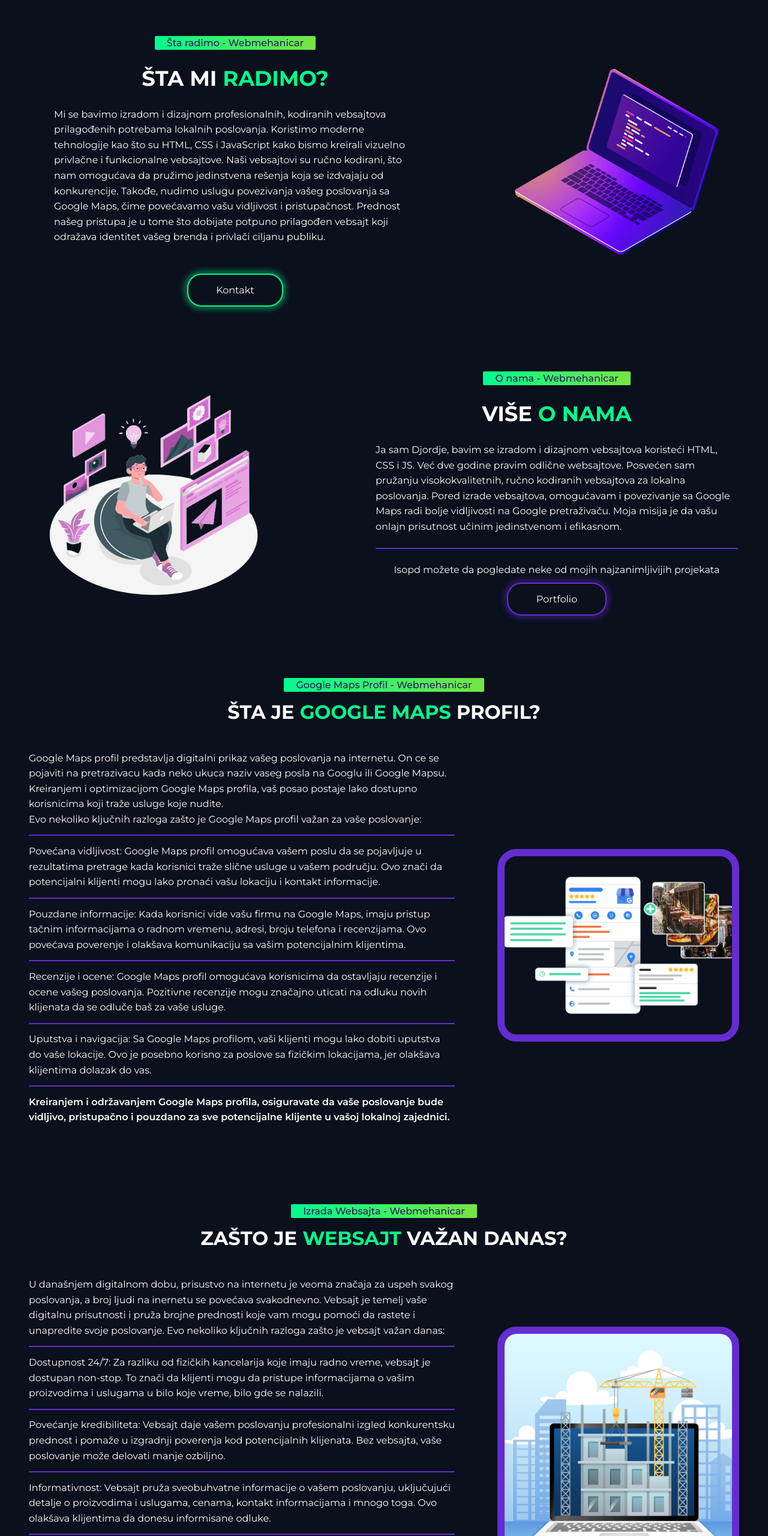
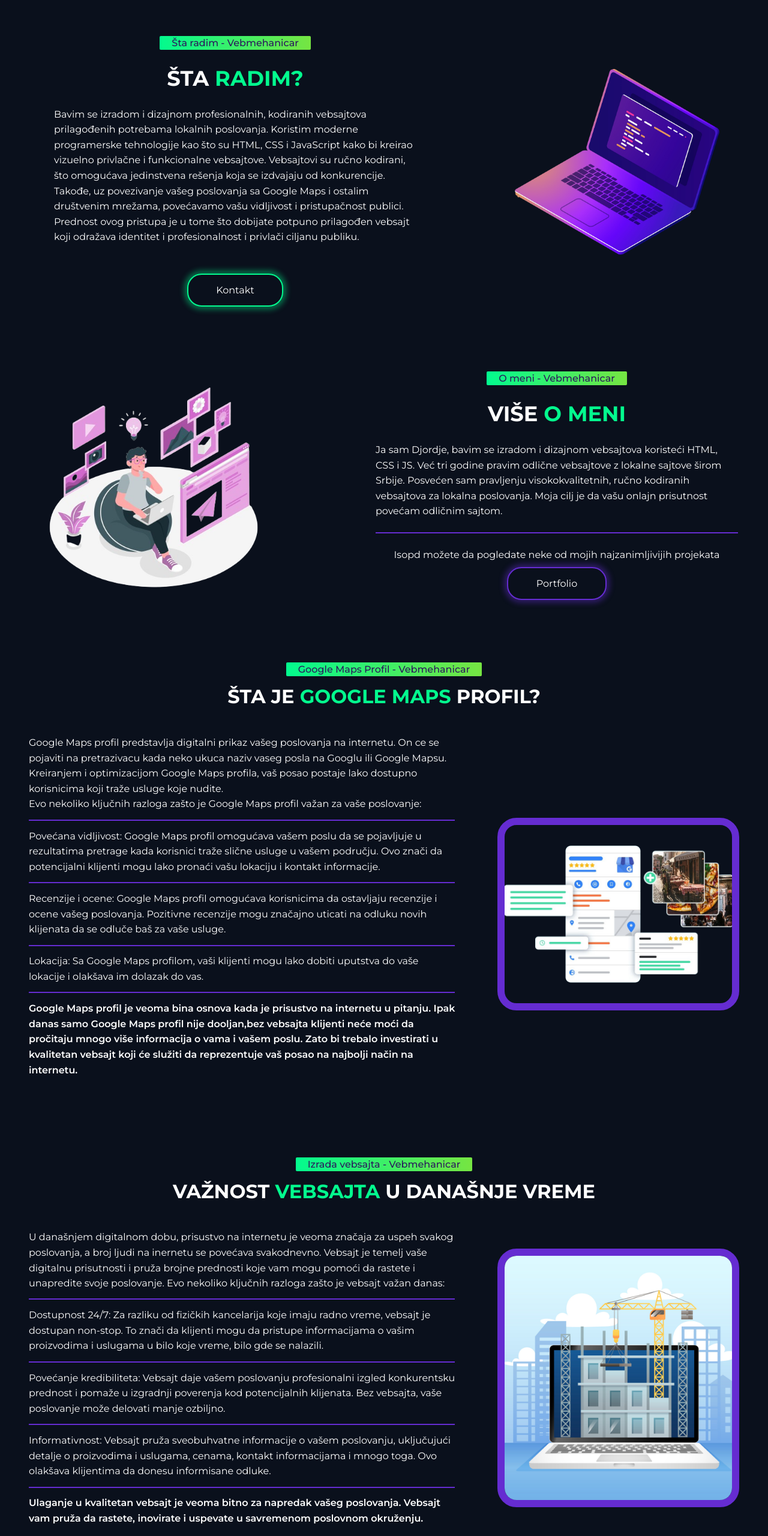
Before and after one commit to Djordje3002/webmehanicar.github.io, a plain HTML site: page index.html in a window 1280 px wide. Shown: the part 1059-3619 px from the top of the page at 60% size. Drawn offline with Linux system fonts and the light colour scheme.

Commit message:
Update index.html

```diff
--- a/index.html
+++ b/index.html
@@ -53,11 +53,11 @@
     <section class="zasto_sajt">
         <div class="container2">
             <div class="first">
-                <a href="#" class="pokazivac">Šta radimo - Webmehanicar</a>
+                <a href="#" class="pokazivac">Šta radim - Vebmehanicar</a>
                 <div class="main-title">
-                    <h2>Šta mi <span>radimo?</span><span class="bg-text"></span></h2>
+                    <h2>Šta <span>radim?</span><span class="bg-text"></span></h2>
                 </div>
-                <p>Mi se bavimo izradom i dizajnom profesionalnih, kodiranih vebsajtova prilagođenih potrebama lokalnih poslovanja. Koristimo moderne tehnologije kao što su HTML, CSS i JavaScript kako bismo kreirali vizuelno privlačne i funkcionalne vebsajtove. Naši vebsajtovi su ručno kodirani, što nam omogućava da pružimo jedinstvena rešenja koja se izdvajaju od konkurencije. Takođe, nudimo uslugu povezivanja vašeg poslovanja sa Google Maps, čime povećavamo vašu vidljivost i pristupačnost. Prednost našeg pristupa je u tome što dobijate potpuno prilagođen vebsajt koji odražava identitet vašeg brenda i privlači ciljanu publiku.
+                <p>Bavim se izradom i dizajnom profesionalnih, kodiranih vebsajtova prilagođenih potrebama lokalnih poslovanja. Koristim moderne programerske tehnologije kao što su HTML, CSS i JavaScript kako bi kreirao vizuelno privlačne i funkcionalne vebsajtove. Vebsajtovi su ručno kodirani, što omogućava jedinstvena rešenja koja se izdvajaju od konkurencije. Takođe, uz povezivanje vašeg poslovanja sa Google Maps i ostalim društvenim mrežama, povećavamo vašu vidljivost i pristupačnost publici. Prednost ovog pristupa je u tome što dobijate potpuno prilagođen vebsajt koji odražava identitet i profesionalnost i privlači ciljanu publiku.
                 </p>
                 <button onclick="document.location='#kon'" class="zeleni_btn">Kontakt</button>
             </div>
@@ -74,11 +74,11 @@
                 <img src="images/Konacna slika za o nama.png" alt="">
             </div>
             <div class="kontent2">
-                <a href="#" class="pokazivac">O nama - Webmehanicar</a>
+                <a href="#" class="pokazivac">O meni - Vebmehanicar</a>
                 <div class="main-title">
-                    <h2>Više <span>o nama</span><span class="bg-text"></span></h2>
+                    <h2>Više <span>o meni</span><span class="bg-text"></span></h2>
                 </div>
-                <p>Ja sam Djordje, bavim se izradom i dizajnom vebsajtova koristeći HTML, CSS i JS. Već dve godine pravim odlične websajtove. Posvećen sam pružanju visokokvalitetnih, ručno kodiranih vebsajtova za lokalna poslovanja. Pored izrade vebsajtova, omogućavam i povezivanje sa Google Maps radi bolje vidljivosti na Google pretraživaču. Moja misija je da vašu onlajn prisutnost učinim jedinstvenom i efikasnom.
+                <p>Ja sam Djordje, bavim se izradom i dizajnom vebsajtova koristeći HTML, CSS i JS. Već tri godine pravim odlične vebsajtove z lokalne sajtove širom Srbije. Posvećen sam pravljenju visokokvalitetnih, ručno kodiranih vebsajtova za lokalna poslovanja. Moja cilj je da vašu onlajn prisutnost povećam odličnim sajtom.
                     <hr class="one">
                 <p>Isopd možete da pogledate neke od mojih najzanimljivijih projekata</p>
                 </p>
@@ -91,7 +91,7 @@
         <!------GOOGLE MAPS---->
     <div class="maps" id="maps">
         <div class="naslov">
-            <a href="#" class="pokazivac">Google Maps Profil - Webmehanicar</a>
+            <a href="#" class="pokazivac">Google Maps Profil - Vebmehanicar</a>
             <div class="main-title">
                 <h2>Šta je <span>Google Maps</span> profil?<span class="bg-text"></span></h2>
             </div>
@@ -103,14 +103,13 @@
 
                 <p>Povećana vidljivost: Google Maps profil omogućava vašem poslu da se pojavljuje u rezultatima pretrage kada korisnici traže slične usluge u vašem području. Ovo znači da potencijalni klijenti mogu lako pronaći vašu lokaciju i kontakt informacije.</p> <hr>
 
-                <p>Pouzdane informacije: Kada korisnici vide vašu firmu na Google Maps, imaju pristup tačnim informacijama o radnom vremenu, adresi, broju telefona i recenzijama. Ovo povećava poverenje i olakšava komunikaciju sa vašim potencijalnim klijentima.</p> <hr>
 
                 <p>Recenzije i ocene: Google Maps profil omogućava korisnicima da ostavljaju recenzije i ocene vašeg poslovanja. Pozitivne recenzije mogu značajno uticati na odluku novih klijenata da se odluče baš za vaše usluge.</p> <hr>
 
-                <p>Uputstva i navigacija: Sa Google Maps profilom, vaši klijenti mogu lako dobiti uputstva do vaše lokacije. Ovo je posebno korisno za poslove sa fizičkim lokacijama, jer olakšava klijentima dolazak do vas.</p>
+                <p>Lokacija: Sa Google Maps profilom, vaši klijenti mogu lako dobiti uputstva do vaše lokacije i olakšava im dolazak do vas.</p>
                 <hr>
 
-                <p class="vazantext">Kreiranjem i održavanjem Google Maps profila, osiguravate da vaše poslovanje bude vidljivo, pristupačno i pouzdano za sve potencijalne klijente u vašoj lokalnoj zajednici.</p></p>
+                <p class="vazantext">Google Maps profil je veoma bina osnova kada je prisustvo na internetu u pitanju. Ipak danas samo Google Maps profil nije dooljan,bez vebsajta klijenti neće moći da pročitaju mnogo više informacija o vama i vašem poslu. Zato bi trebalo investirati u kvalitetan vebsajt koji će služiti da reprezentuje vaš posao na najbolji način na internetu.</p></p>
             </div>
             <div class="des">
                 <img src="images/GOOGLEMAPS.png" alt="" >
@@ -122,9 +121,9 @@
         <!------WEBSITE---->
         <div class="maps" id="website">
             <div class="naslov">
-                <a href="#" class="pokazivac">Izrada Websajta - Webmehanicar</a>
+                <a href="#" class="pokazivac">Izrada vebsajta - Vebmehanicar</a>
                 <div class="main-title">
-                    <h2>Zašto je <span>websajt</span> važan danas?<span class="bg-text"></span></h2>
+                    <h2>Važnost <span>vebsajta</span> u današnje vreme<span class="bg-text"></span></h2>
                 </div>
             </div>
             <div class="ispod">
@@ -137,10 +136,7 @@
                     <p>Povećanje kredibiliteta: Vebsajt daje vašem poslovanju profesionalni izgled konkurentsku prednost i pomaže u izgradnji poverenja kod potencijalnih klijenata. Bez vebsajta, vaše poslovanje može delovati manje ozbiljno.</p> <hr>
 
                     <p>Informativnost: Vebsajt pruža sveobuhvatne informacije o vašem poslovanju, uključujući detalje o proizvodima i uslugama, cenama, kontakt informacijama i mnogo toga. Ovo olakšava klijentima da donesu informisane odluke.</p> <hr>
-
-                    <p>Direktna komunikacija: Vebsajt pruža platformu za direktnu komunikaciju sa vašim klijentima putem kontakt formi, live chat-a i kontakt informacija.</p>
-                    <hr>
-                    <p class="vazantext">Ulaganje u kvalitetan vebsajt je veoma bitno za napredak vašeg poslovanja. Bez obzira na  industriju, vebsajt vam pruža da rastete, inovirate i uspevate u savremenom poslovnom okruženju.</p>
+                    <p class="vazantext">Ulaganje u kvalitetan vebsajt je veoma bitno za napredak vašeg poslovanja. Vebsajt vam pruža da rastete, inovirate i uspevate u savremenom poslovnom okruženju.</p>
                 </div>
                 <div class="des">
                     <img src="images/mikibalboa4.jpg" alt="" class="heropozadina">
@@ -149,7 +145,7 @@
         </div>
                 <!------WPORTFOLIO---
     <div class="portfolio" id="portfolio">
-        <a href="#" class="pokazivac">Portfolio - Webmehanicar</a>
+        <a href="#" class="pokazivac">Portfolio - Vebmehanicar</a>
         <h2>Pogledajte neke od mojih <span class="bro">projekata</span> u <span style="color: #03fa8e;">HTMLu, CSSu i JavaScriptu</span></h2>
         <div class="grid">
 
@@ -336,7 +332,7 @@
                     </ul>
                     <hr class="one">
                     <div class="zacenu">
-                        <p>Cena Google Maps paketa:  <span class="jbc" style="color: #03fa8e;">3000</span> din.</p>
+                        <p>Cena Google Maps paketa:  <span class="jbc" style="color: #03fa8e;">2000</span> din.</p>
                     </div>
                 </div>
                 <div class="red">
@@ -386,7 +382,7 @@
                     <i class="fa fa-plus" aria-hidden="true"></i>
                 </button>
                 <div class="panel">
-                    <p>Cena paketa Google Maps jeste fiksna i iznosi 3000din. Cena izrade websajta nije fiksna i zavisi od složenosti vebsajta i vremena potrebnog za njegovu izradu i vaših specifičnih želja. Svaki projekat je jedinstven, pa se troškovi prilagođavaju prema specifičnim zahtevima, funkcionalnostima koje želite i dizajnerskim elementima koje je potrebno implementirati. </p>
+                    <p>Cena paketa Google Maps jeste fiksna i iznosi 2000din. Cena izrade websajta nije fiksna i zavisi od složenosti vebsajta i vremena potrebnog za njegovu izradu i vaših specifičnih želja. Svaki projekat je jedinstven, pa se troškovi prilagođavaju prema specifičnim zahtevima, funkcionalnostima koje želite i dizajnerskim elementima koje je potrebno implementirati. </p>
                 </div>
             </div>
 
@@ -424,7 +420,7 @@
                     <i class="fa fa-plus" aria-hidden="true"></i>
                 </button>
                 <div class="panel">
-                    <p>Proces izrade vebsajta obično traje od 3 do 7 dana, u zavisnosti od složenosti projekta i vaših specifičnih zahteva</p>
+                    <p>Proces izrade vebsajta nije jednostavan proces, obično traje više od 7 dana, u zavisnosti od složenosti projekta i vaših specifičnih zahteva</p>
                 </div>
             </div>
 
@@ -445,7 +441,7 @@
                     <i class="fa fa-plus" aria-hidden="true"></i>
                 </button>
                 <div class="panel">
-                    <p>Kontaktirajte nas putem poruka, pozovite broj <span style="color: #03fa8e;">064 4906063</span> ili mejl <span style="color: #03fa8e;">webmehanicar@gmail.com</span> i dogovorićemo konsultaciju kako bismo razumeli vaše želje i potrebe i započeli sa projektom.</p>
+                    <p>Kontaktirajte me putem poruka, pozovite broj <span style="color: #03fa8e;">064 4906063</span> ili mejl <span style="color: #03fa8e;">webmehanicar@gmail.com</span> i dogovorićemo konsultaciju kako bismo razumeli vaše želje i potrebe i započeli sa projektom.</p>
                 </div>
             </div>
         </div>
```
